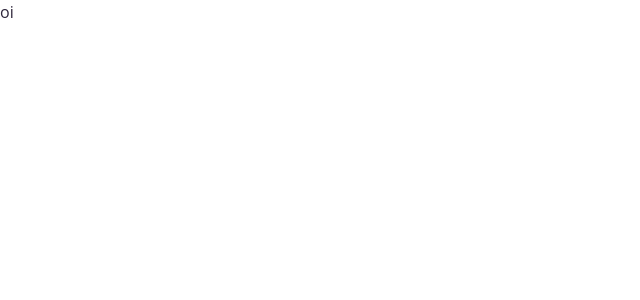
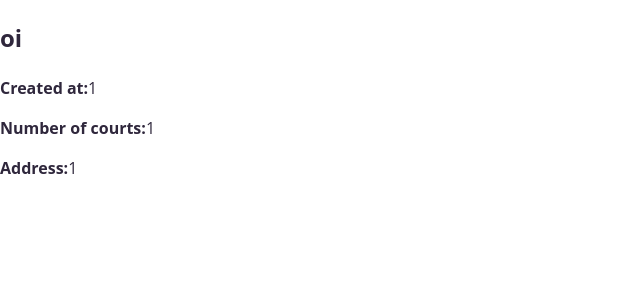
Before and after one commit to priscilawebdev/facilities-manager, a React app: page /details/1 in a window 1280 px wide. Shown: the top 300 px of the page, without its empty margins (0-640 px from the left). Built offline with nearby package versions, Linux system fonts and the light colour scheme.

Commit message:
feat: new page details.WIP

```diff
--- a/client/src/containers/FacilityDetails/index.sass
+++ b/client/src/containers/FacilityDetails/index.sass
@@ -0,0 +1,15 @@
+.FacilityDetails
+  display: flex
+  justify-content: center
+  position: relative
+  height: 100%
+  &-title
+    color: $primary
+    font-size: 4rem
+    text-align: center
+    margin: 50px 0 0 0
+  &-content
+    width: 800px
+    height: 210px
+    box-shadow: 0px 1px 5px 0px rgba(0, 0, 0, 0.2), 0px 2px 2px 0px rgba(0, 0, 0, 0.14), 0px 3px 1px -2px rgba(0, 0, 0, 0.12)
+    overflow: hidden
--- a/client/src/containers/FacilityDetails/index.tsx
+++ b/client/src/containers/FacilityDetails/index.tsx
@@ -1,14 +1,30 @@
-import React, { Component } from 'react'
+import React from 'react'
+import { bm, be } from 'utils/bem'
 
-class FacilityDetails extends Component<{}, {}> {
+interface IFacilityDetailsProps {
+  id: number
+}
 
-  render() {
-    return (
-      <div className='FacilityDetails'>
-        oi
+const FacilityDetails: React.SFC<IFacilityDetailsProps> = ({ id }) => {
+  return (
+    <div className={bm('FacilityDetails')}>
+      <h2 className={be('FacilityDetails', 'title')}>oi</h2>
+      <div className={be('FacilityDetails', 'content')}>
+        <p className={be('FacilityDetails', 'item')}>
+          <strong>Created at:</strong>
+          {id}
+        </p>
+        <p className={be('FacilityDetails', 'item')}>
+          <strong>Number of courts:</strong>
+          {id}
+        </p>
+        <p className={be('FacilityDetails', 'item')}>
+          <strong>Address:</strong>
+          {id}
+        </p>
       </div>
-    )
-  }
+    </div>
+  )
 }
 
 export default FacilityDetails
```
